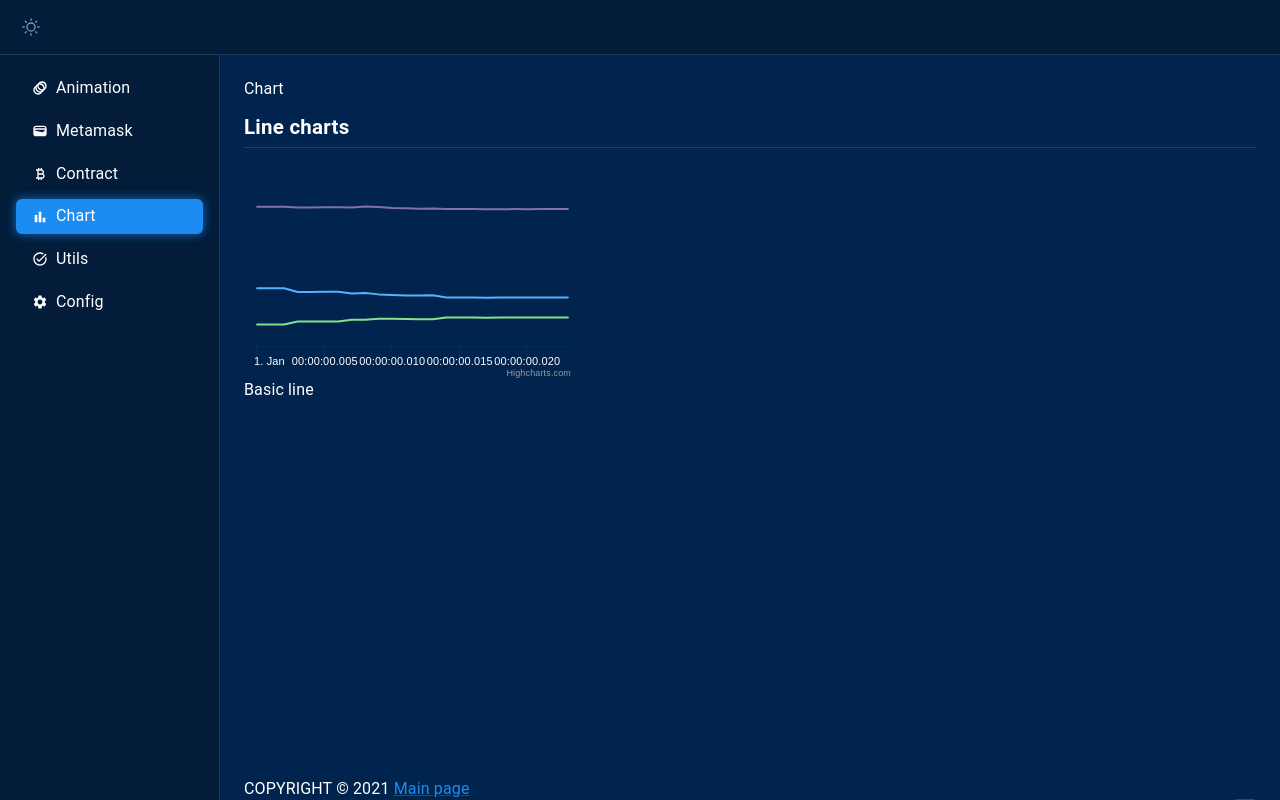
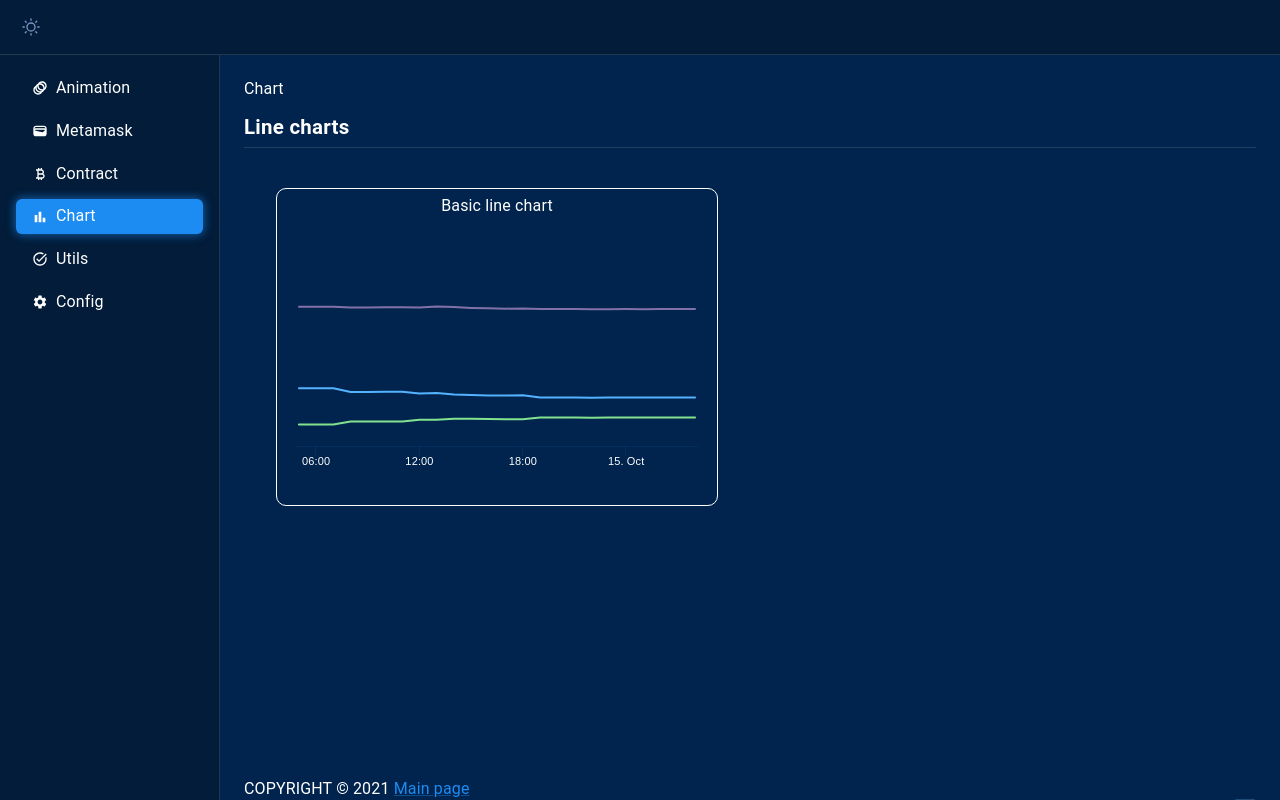
Before and after one commit to phamhongphuc1999/web-practice, a React (Create React App) app: page /charts in a window 1280 px wide. Built offline with nearby package versions, Linux system fonts and the light colour scheme.

Commit message:
fix: line chart, create chart tooltip

```diff
--- a/src/Pages/Charts/Overview/LineChartOverview.tsx
+++ b/src/Pages/Charts/Overview/LineChartOverview.tsx
@@ -1,5 +1,7 @@
-import { Box, Divider, Grid, Typography } from '@mui/material';
+import { Box, Divider, Typography } from '@mui/material';
 import LineChart from 'src/components/Charts/LineChart';
+import { beautifulTooltip } from 'src/components/Charts/tool-utils/BeautifulTooltip';
+import { Item } from '../components';
 import { getBasicLineChart } from '../config';
 
 export default function LineChartOverview() {
@@ -7,10 +9,10 @@ export default function LineChartOverview() {
     <Box>
       <Typography variant="h4">Line charts</Typography>
       <Divider sx={{ marginY: 1 }} />
-      <Grid container>
-        <Grid item md={4} sm={6} xs={12}>
-          <Box>
-            <Box>
+      <Box display="flex" flexWrap="wrap">
+        <Item
+          label="Basic line chart"
+          Chart={
             <LineChart
               option={{
                 chart: {
@@ -22,14 +24,13 @@ export default function LineChartOverview() {
                 yAxis: {
                   gridLineWidth: 0,
                 },
+                ...beautifulTooltip((value) => (value ? value.toString() : '')),
               }}
               series={getBasicLineChart()}
             />
+          }
+        />
       </Box>
-            <Typography>Basic line</Typography>
-          </Box>
-        </Grid>
-      </Grid>
     </Box>
   );
 }
--- /dev/null
+++ b/src/Pages/Charts/components.tsx
@@ -0,0 +1,44 @@
+import { Box, Theme, Typography, useTheme } from '@mui/material';
+import { ReactElement } from 'react';
+
+function useStyle(theme: Theme) {
+  return {
+    box: {
+      display: 'flex',
+      flexDirection: 'column',
+      width: '50%',
+      padding: '2rem 0rem',
+      [theme.breakpoints.only('sm')]: {
+        width: '100%',
+      },
+    },
+    itemBox: {
+      height: '100%',
+      margin: '0rem 2rem',
+      padding: '0.5rem',
+      border: '1px solid',
+      borderRadius: '10px',
+    },
+  };
+}
+
+interface ItemProps {
+  label: string;
+  Chart: ReactElement;
+}
+
+export function Item({ label, Chart }: ItemProps) {
+  const theme = useTheme();
+  const cls = useStyle(theme);
+
+  return (
+    <Box sx={cls.box}>
+      <Box sx={cls.itemBox}>
+        <Typography sx={{ textAlign: 'center' }}>{label}</Typography>
+        <Box mt={5} mb={2}>
+          {Chart}
+        </Box>
+      </Box>
+    </Box>
+  );
+}
--- a/src/Pages/Charts/config.tsx
+++ b/src/Pages/Charts/config.tsx
@@ -126,11 +126,11 @@ export function getBasicLineChart() {
   const line2 = [];
   const line3 = [];
   for (const item of Object.entries(BasicLineChart)) {
-    const timestamp = item[0];
+    const timestamp = Number(item[0]) * 1000;
     const data = item[1];
-    line1.push([timestamp, data.line1]);
-    line2.push([timestamp, data.line2]);
-    line3.push([timestamp, data.line3]);
+    line1.push({ x: timestamp, y: data.line1 });
+    line2.push({ x: timestamp, y: data.line2 });
+    line3.push({ x: timestamp, y: data.line3 });
   }
   return [
     { name: 'Line1', data: line1 },
--- a/src/Pages/MetamaskPage/index.tsx
+++ b/src/Pages/MetamaskPage/index.tsx
@@ -1,16 +1,13 @@
 import { Box, Typography } from '@mui/material';
-import { useSelector } from 'react-redux';
 import CssBreadcrumbs from 'src/components/Breadcrumb/CssBreadcrumbs';
 import ConnectedButton from 'src/components/Button/ConnectedButton';
 import CopyIcon from 'src/components/Icons/CopyIcon';
-import { RootState } from 'src/redux/store';
+import { useAppSelector } from 'src/redux/hook';
 import { walletInitialState } from 'src/redux/walletSlice';
 import { formatAddress } from 'src/services';
 
 export default function MetamaskPage() {
-  const { chainId, hexChainId, accountAddress } = useSelector<RootState, walletInitialState>(
-    (state) => state.walletSlice
-  );
+  const { chainId, hexChainId, accountAddress } = useAppSelector<walletInitialState>((state) => state.walletSlice);
 
   return (
     <>
--- a/src/components/Button/ConnectedButton.tsx
+++ b/src/components/Button/ConnectedButton.tsx
@@ -1,7 +1,7 @@
 import { Button, ButtonProps } from '@mui/material';
 import { useSnackbar } from 'notistack';
-import { useSelector, useDispatch } from 'react-redux';
-import { RootState } from 'src/redux/store';
+import { useDispatch } from 'react-redux';
+import { useAppSelector } from 'src/redux/hook';
 import { connectMetamask, disconnect } from 'src/wallet-connection/action';
 
 interface Props {
@@ -11,7 +11,7 @@ interface Props {
 export default function ConnectedButton({ props }: Props) {
   const dispatch = useDispatch();
   const { enqueueSnackbar } = useSnackbar();
-  const accountAddress = useSelector<RootState, string>((state) => state.walletSlice.accountAddress);
+  const accountAddress = useAppSelector<string>((state) => state.walletSlice.accountAddress);
 
   function onClick() {
     if (accountAddress) disconnect(dispatch);
--- a/src/components/Charts/BaseChartStyle.tsx
+++ b/src/components/Charts/BaseChartStyle.tsx
@@ -3,6 +3,9 @@ import Highcharts from 'highcharts';
 import { COLOR_ARRAY } from 'src/configs/styleConfig';
 
 const defaultOption = (theme: Theme) => ({
+  credits: {
+    enabled: false,
+  },
   chart: {
     backgroundColor: 'transparent',
     style: {
--- /dev/null
+++ b/src/components/Charts/tool-utils/BeautifulTooltip.tsx
@@ -0,0 +1,97 @@
+import Highcharts, { Tooltip, TooltipFormatterContextObject } from 'highcharts';
+import { toFixed } from 'src/services';
+
+export function baseTooltip(
+  valueFormatter: (value: number | null | undefined) => string,
+  isPercent = false,
+  xFormat: (xValue: string | number | null | undefined) => string = (x) => (x ? x.toString() : '')
+) {
+  function formatter(_this: TooltipFormatterContextObject, _: Tooltip) {
+    const points = _this.points;
+    if (points) {
+      let data = '';
+      let x = null;
+      for (const config of points) {
+        if (!x) x = config.x;
+        const color = config.color;
+        let yValue = '';
+        if (isPercent) {
+          if (config.percentage < 0.0001) yValue = `${valueFormatter(0)} (0%)`;
+          else yValue = `${valueFormatter(config.y)} (${toFixed(config.percentage, 2)}%)`;
+        } else yValue = valueFormatter(config.y);
+        data += `<br /><div class="scoring-chart-tooltip-container">\
+            <div class="scoring-chart-tooltip-circle" style="background:${color}"></div>\
+            <span>${config.series.name}</span>:&nbsp;<b>${yValue}</b></div>`;
+      }
+      data = `<div class="scoring-chart-tooltip-x">${xFormat(x)}</div>` + data;
+      return data;
+    }
+    return false;
+  }
+
+  return {
+    tooltip: {
+      useHTML: true,
+      style: {
+        display: 'block',
+      },
+      formatter: formatter,
+    },
+  };
+}
+
+export function powerfulTooltip(
+  titleFormatter: (point: TooltipFormatterContextObject) => string,
+  valueFormatter: (point: TooltipFormatterContextObject) => string,
+  headerFormatter: (xValue: string | number | null | undefined) => string = (x) => (x ? x.toString() : '')
+) {
+  function formatter(_this: TooltipFormatterContextObject, _: Tooltip) {
+    const points = _this.points;
+    if (points) {
+      let data = '';
+      let x = null;
+      for (const point of points) {
+        if (!x) x = point.x;
+        const color = point.color;
+        const title = titleFormatter(point);
+        const value = valueFormatter(point);
+        data += `<br /><div class="scoring-chart-tooltip-container">\
+        <div class="scoring-chart-tooltip-circle" style="background:${color}"></div>\
+        <span>${title}</span>:<b>&nbsp;${value}</b></div>`;
+      }
+      data = `<div class="scoring-chart-tooltip-x">${headerFormatter(x)}</div>` + data;
+      return data;
+    }
+    return false;
+  }
+
+  return {
+    tooltip: {
+      useHTML: true,
+      style: {
+        display: 'block',
+      },
+      formatter: formatter,
+    },
+  };
+}
+
+export function beautifulTooltip(
+  valueFormatter: (value: number | null | undefined) => string,
+  isPercent = false,
+  dateFormat = '%b %e, %Y, %k:%M'
+) {
+  return baseTooltip(valueFormatter, isPercent, (date) => `${Highcharts.dateFormat(dateFormat, Number(date))}`);
+}
+
+export function powerfulDateTooltip(
+  titleFormatter: (point: TooltipFormatterContextObject) => string,
+  valueFormatter: (point: TooltipFormatterContextObject) => string,
+  dateFormat = '%b %e, %Y, %k:%M'
+) {
+  return powerfulTooltip(
+    titleFormatter,
+    valueFormatter,
+    (date) => `${Highcharts.dateFormat(dateFormat, Number(date))}`
+  );
+}
--- a/src/components/Wrapper/LayoutWrapper/Header/index.tsx
+++ b/src/components/Wrapper/LayoutWrapper/Header/index.tsx
@@ -1,12 +1,12 @@
 import { alpha, Box, IconButton } from '@mui/material';
-import { useSelector, useDispatch } from 'react-redux';
+import { useDispatch } from 'react-redux';
 import { THEME_MODE } from 'src/configs/constance';
-import { RootState } from 'src/redux/store';
+import { useAppSelector } from 'src/redux/hook';
 import { toggleMode } from 'src/redux/userConfigSlice';
 import { MoonIcon, SunIcon } from '../../../Icons';
 
 export default function Header() {
-  const mode = useSelector<RootState, THEME_MODE>((state: RootState) => state.userConfigSlice.theme.mode);
+  const mode = useAppSelector<THEME_MODE>((state) => state.userConfigSlice.theme.mode);
   const dispatch = useDispatch();
 
   return (
--- a/src/components/Wrapper/ThemeWrapper.tsx
+++ b/src/components/Wrapper/ThemeWrapper.tsx
@@ -1,9 +1,8 @@
 import { createTheme, CssBaseline, darken, responsiveFontSizes, ThemeProvider } from '@mui/material';
 import { deepmerge } from '@mui/utils';
 import { ReactNode, useMemo } from 'react';
-import { useSelector } from 'react-redux';
 import { THEME_MODE } from 'src/configs/constance';
-import { RootState } from 'src/redux/store';
+import { useAppSelector } from 'src/redux/hook';
 import BaseChartStyle from '../Charts/BaseChartStyle';
 
 declare module '@mui/material/styles/createPalette' {
@@ -89,7 +88,7 @@ const buildVariant = (fontWeight: number, size: number, lineHeight: number, lett
 });
 
 export default function ThemeWrapper({ children }: Props) {
-  const mode = useSelector<RootState, THEME_MODE>((state: RootState) => state.userConfigSlice.theme.mode);
+  const mode = useAppSelector<THEME_MODE>((state) => state.userConfigSlice.theme.mode);
 
   const theme = useMemo(() => {
     return createTheme({
--- /dev/null
+++ b/src/redux/hook.tsx
@@ -0,0 +1,9 @@
+import { EqualityFn, useSelector } from 'react-redux';
+import { RootState } from './store';
+
+export function useAppSelector<Selected>(
+  selector: (state: RootState) => Selected,
+  equalityFn?: EqualityFn<Selected> | undefined
+) {
+  return useSelector<RootState, Selected>(selector, equalityFn);
+}
--- a/src/redux/store.tsx
+++ b/src/redux/store.tsx
@@ -1,6 +1,6 @@
 import { configureStore } from '@reduxjs/toolkit';
-import userConfigSlice, { themeInitialState } from './userConfigSlice';
-import walletSlice, { walletInitialState } from './walletSlice';
+import userConfigSlice from './userConfigSlice';
+import walletSlice from './walletSlice';
 
 const store = configureStore({
   reducer: {
@@ -8,9 +8,6 @@ const store = configureStore({
     walletSlice,
   },
 });
-export type RootState = {
-  userConfigSlice: themeInitialState;
-  walletSlice: walletInitialState;
-};
 
+export type RootState = ReturnType<typeof store.getState>;
 export default store;
```
Lines whose indentation alone changed are shown as unchanged.
